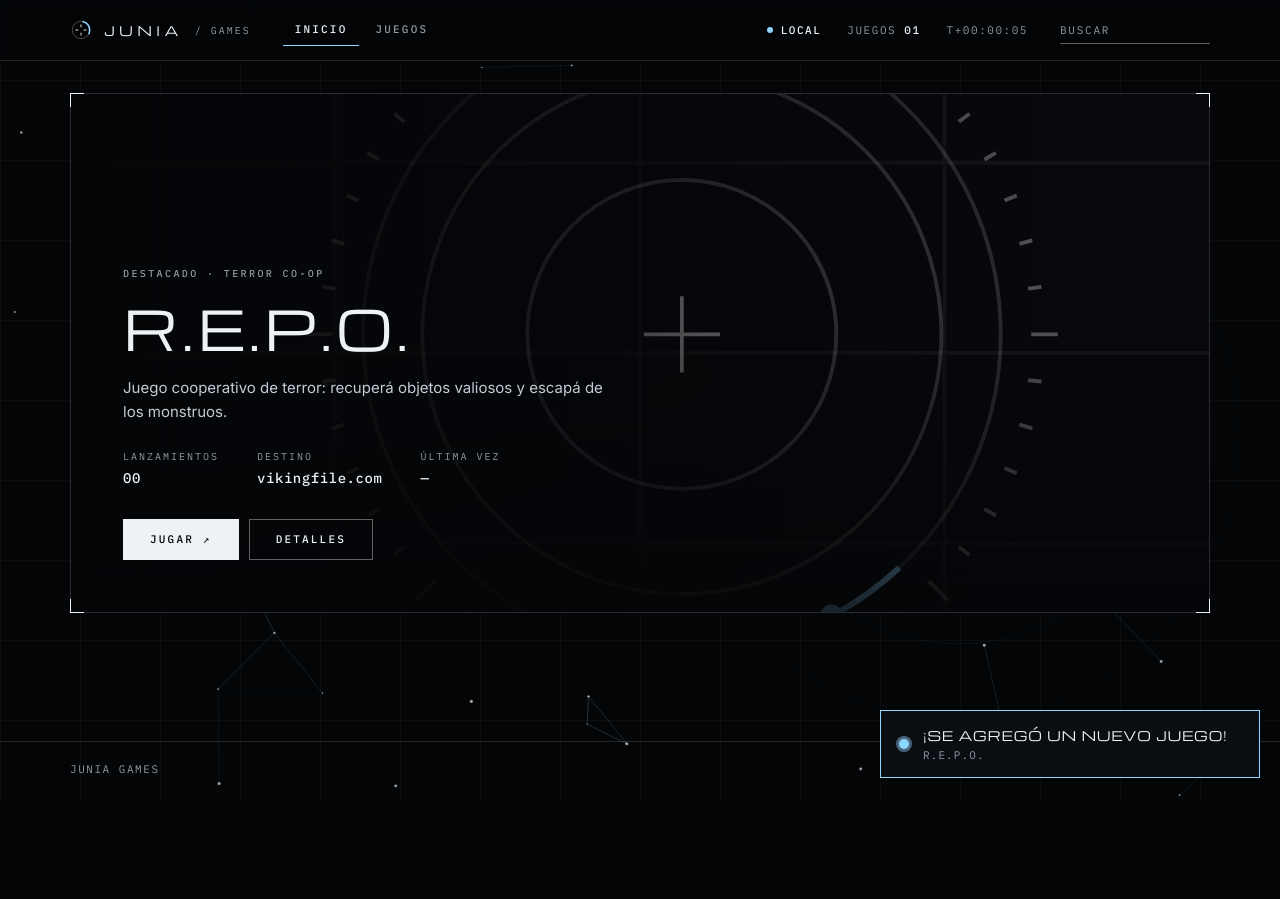
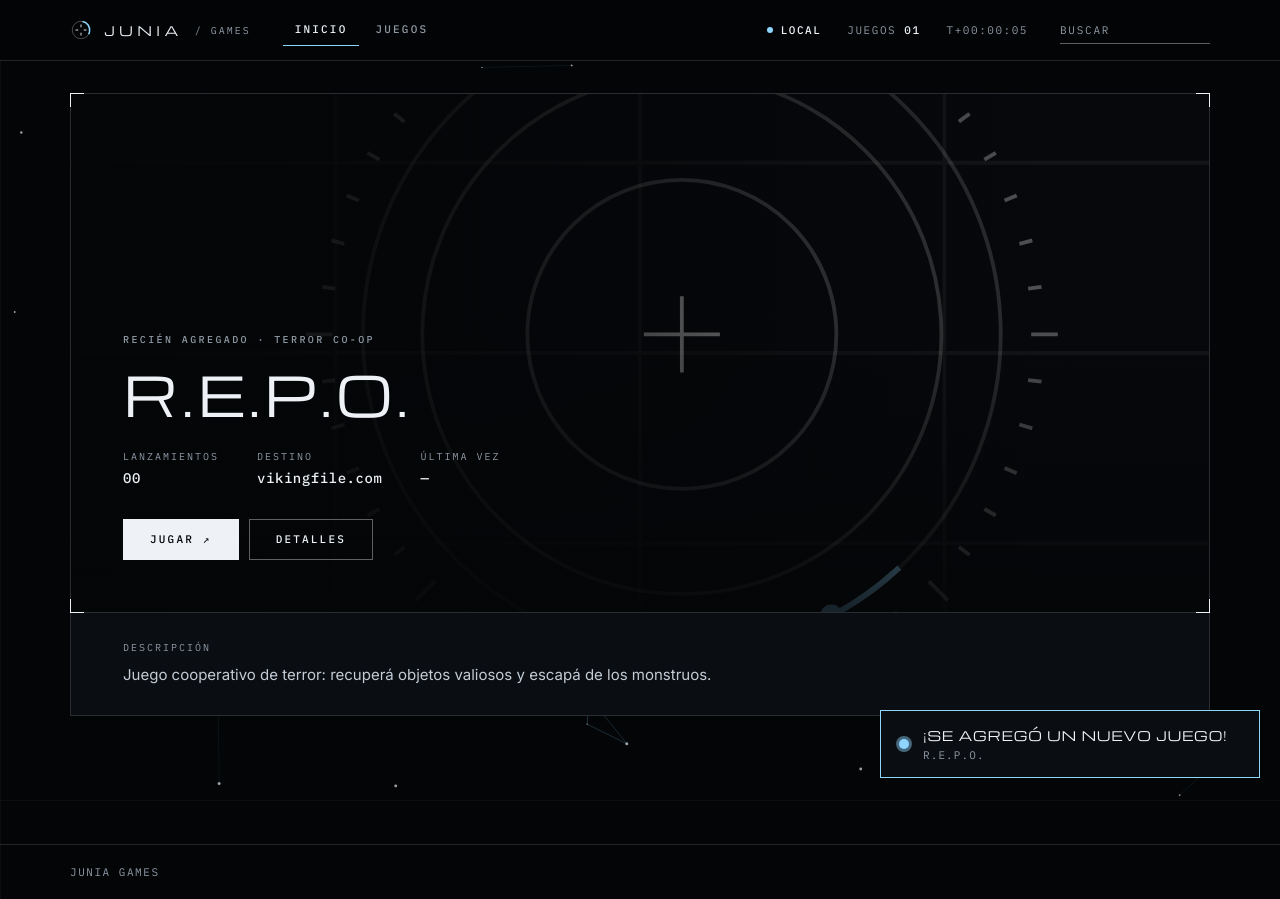
Before and after one commit to 666nihil/juniagames, a plain HTML site: page index.html in a window 1280 px wide. Before the commit the page ends 800 px from the top, so only its background shows below. Drawn offline with nearby package versions, Linux system fonts and the light colour scheme.

Commit message:
Update hero and about sections in index.html

```diff
--- a/index.html
+++ b/index.html
@@ -159,6 +159,10 @@ main,footer{position:relative;z-index:1}
 .tabs button:hover{color:var(--fg)}
 .tabs button.on{color:var(--fg);border-bottom-color:var(--signal)}
 .hdesc{margin:-8px 0 26px;color:#c3ccd6;max-width:52ch;font-size:15px}
+.hero.nm{margin-bottom:0}
+.about{position:relative;z-index:1;border:1px solid var(--line);border-top:0;background:var(--panel);padding:clamp(18px,3vw,28px) clamp(22px,4.4vw,52px);margin-bottom:56px}
+.about small{display:block;font:400 10px/1.4 var(--mono);letter-spacing:.2em;text-transform:uppercase;color:var(--dim);margin-bottom:8px}
+.about p{margin:0;color:#c3ccd6;max-width:70ch;font-size:15px;line-height:1.6}
 .desc{display:-webkit-box!important;-webkit-line-clamp:2;-webkit-box-orient:vertical;overflow:hidden;color:var(--dim);font:400 13px/1.5 var(--body)}
 .card .cv{position:relative}
 .new{position:absolute;top:10px;left:10px;z-index:2;background:var(--signal);color:var(--bg);font:500 9px/1 var(--mono);letter-spacing:.2em;padding:5px 7px}
@@ -326,7 +330,7 @@ function launchBtn(g,cls){
 }
 function featured(){
   var f=null;
-  games.forEach(function(g){if(!f||(g.last||0)>=(f.last||0))f=g});
+  games.forEach(function(g){if(!f||(g.added||0)>=(f.added||0))f=g});
   return f;
 }
 function filtered(){
@@ -334,13 +338,16 @@ function filtered(){
   return games.filter(function(g){return (!genre||g.genre===genre)&&(!n||((g.title||'')+' '+(g.genre||'')+' '+(g.notes||'')).toLowerCase().indexOf(n)>=0)});
 }
 function heroHtml(g){
-  return '<section class="hero brk" aria-label="Destacado">'+CORNERS+'<div class="cover">'+coverHtml(g)+'</div><div class="hero-in">'
-   +'<div class="kicker">'+(g.last?'Último lanzamiento':'Destacado')+(g.genre?' · '+esc(g.genre):'')+'</div>'
-   +'<h1>'+esc(g.title)+'</h1>'+(g.notes?'<p class="hdesc">'+esc(g.notes)+'</p>':'')+'<div class="data">'
+  return '<section class="hero brk'+(g.notes?' nm':'')+'" aria-label="Destacado">'+CORNERS+'<div class="cover">'+coverHtml(g)+'</div><div class="hero-in">'
+   +'<div class="kicker">'+'Recién agregado'+(g.genre?' · '+esc(g.genre):'')+'</div>'
+   +'<h1>'+esc(g.title)+'</h1><div class="data">'
    +dat('Lanzamientos',pad(g.plays||0))
    +(g.kind==='html'?dat('Tiempo en órbita','T+'+clock(g.seconds)):dat('Destino',esc(hostOf(g.url))))
    +dat('Última vez',fmtDate(g.last))+'</div>'
    +'<div class="acts">'+launchBtn(g)+'<button class="btn ghost" data-act="open" data-id="'+esc(g.id)+'">Detalles</button></div></div></section>';
+}
+function aboutHtml(g){
+  return g.notes?'<section class="about" aria-label="Descripción"><small>Descripción</small><p>'+esc(g.notes)+'</p></section>':'';
 }
 function cardHtml(g,n){
   return '<button class="card brk" data-act="open" data-id="'+esc(g.id)+'">'+CORNERS+'<span class="cv">'+(newIds[g.id]?'<span class="new">Nuevo</span>':'')+coverHtml(g)+'</span><span class="meta">'
@@ -359,7 +366,7 @@ function renderView(){
   if(!games.length){v.innerHTML=voidHtml();return}
   var num={},h='';games.forEach(function(g,i){num[g.id]=i+1});
   if(tab==='home'){
-    var f=featured();h+=heroHtml(f);
+    var f=featured();h+=heroHtml(f)+aboutHtml(f);
     var more=games.filter(function(g){return g!==f}).slice(-3).reverse();
     if(more.length)h+='<div class="sec"><span class="kicker">Más juegos</span><span class="ln"></span><button class="chip" data-act="tab" data-t="games">Ver todos</button></div><div class="grid">'+more.map(function(g){return cardHtml(g,num[g.id])}).join('')+'</div>';
   }else{
```
